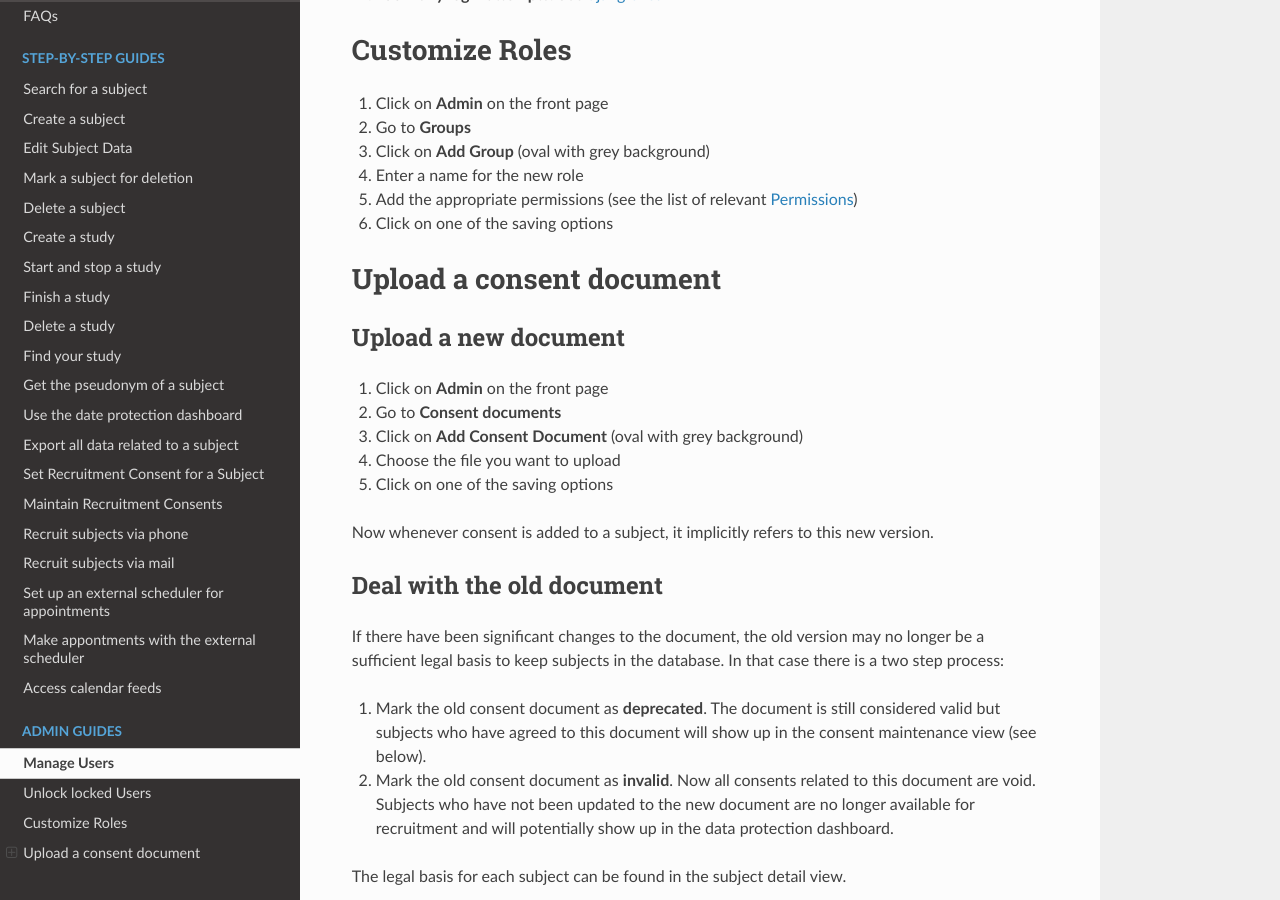
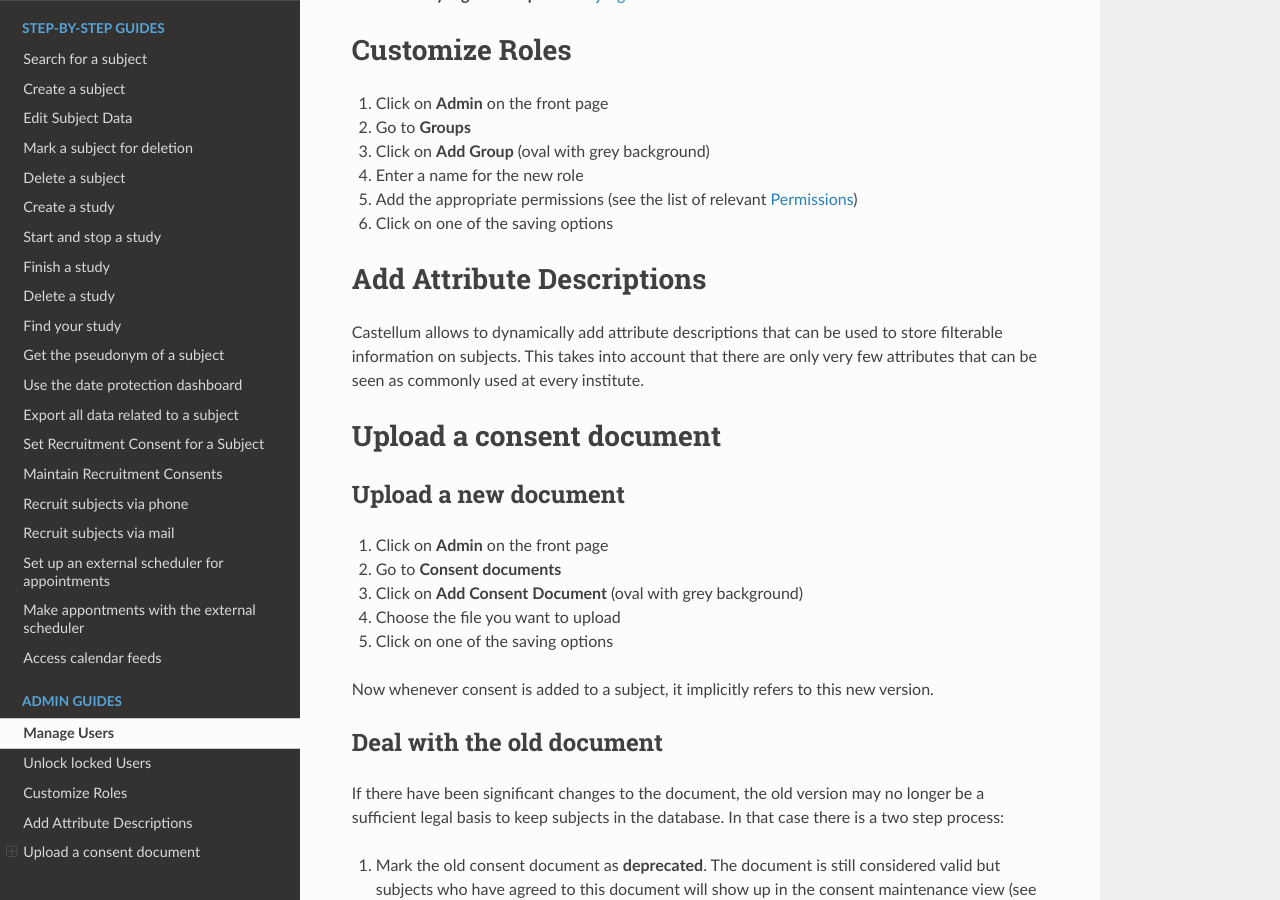
Before and after one commit to DouglasNeuroInformatics/castellum, a Sphinx documentation site: the page built from source/guides/admin.rst, in a window 1280 px wide and 900 px high, scrolled down 639 px. Built offline with Sphinx 7.4.7 and the Read the Docs theme 2.0.0, drawn with Linux system fonts in a browser that asks for light colours.

Commit message:
initial explanation on attribute description

```diff
--- a/source/guides/admin.rst
+++ b/source/guides/admin.rst
@@ -41,6 +41,16 @@ Customize Roles
 6.  Click on one of the saving options
 
 
+.. _admin-attributes:
+
+Add Attribute Descriptions
+==========================
+
+Castellum allows to dynamically add attribute descriptions that can be used to
+store filterable information on subjects. This takes into account that there are
+only very few attributes that can be seen as commonly used at every institute.
+
+
 .. _admin-consent-document:
 
 Upload a consent document
```
